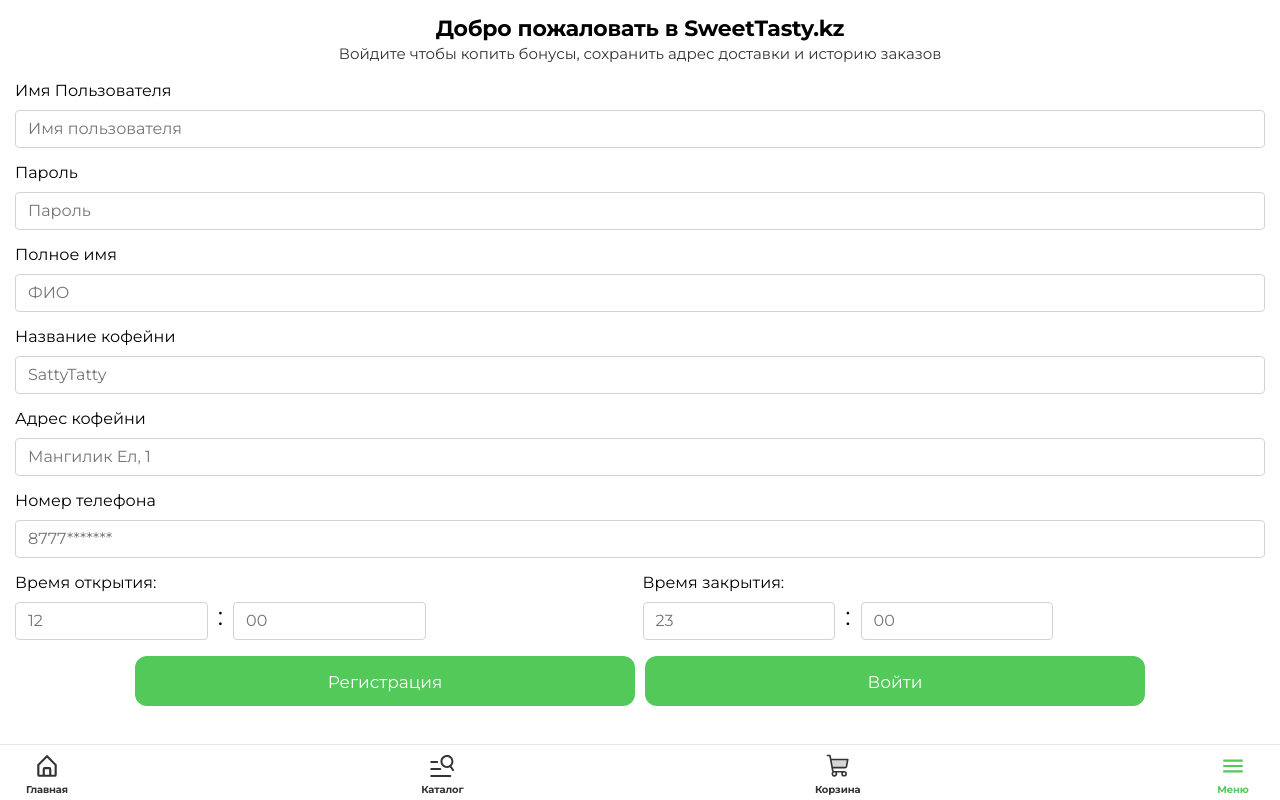
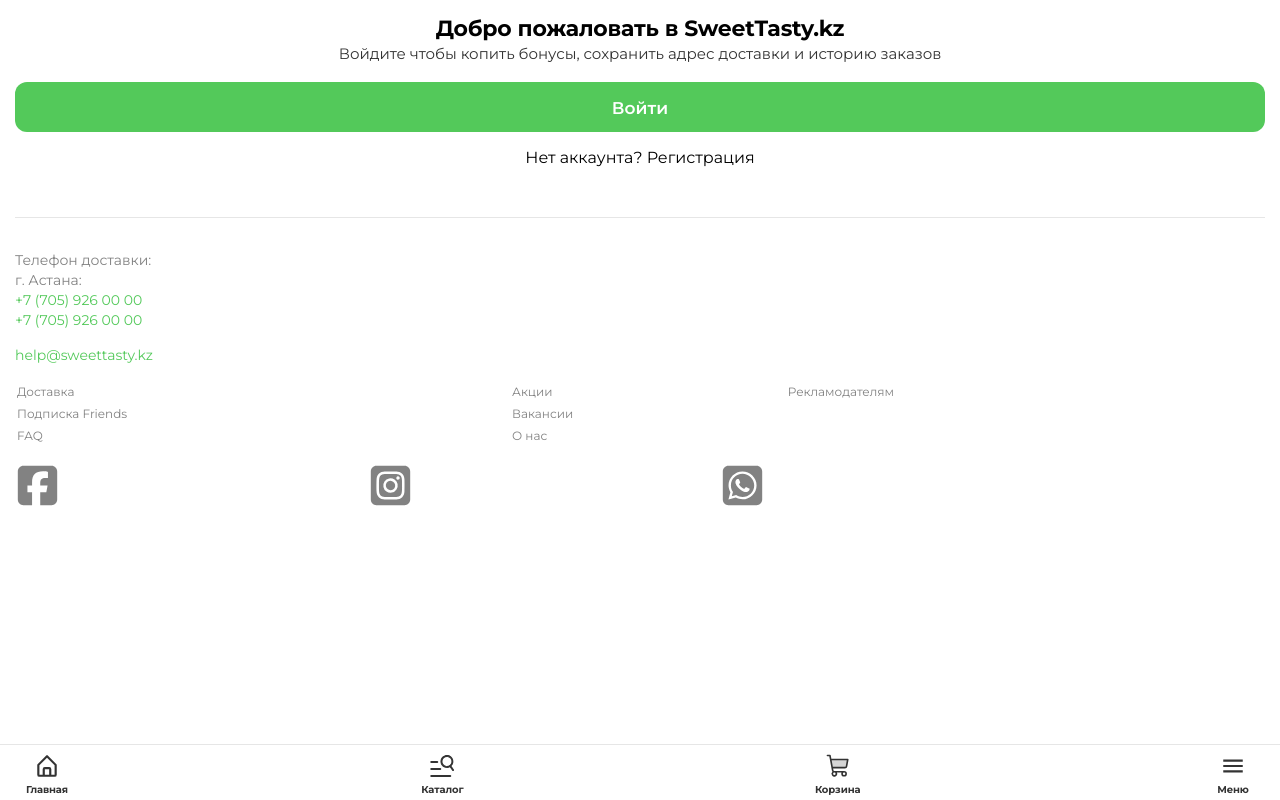
Before and after one commit to AhmarWorld/SweetTasty, a Next.js app: page /profile in a window 1280 px wide. Shown: the top 800 px of the page. Built offline with nearby package versions, Linux system fonts and the light colour scheme.

Commit message:
profilegeo title

```diff
--- a/src/app/components/Nav/Nav.js
+++ b/src/app/components/Nav/Nav.js
@@ -107,7 +107,7 @@
       <NavButtons
         svg={<MdOutlineMenu size={26} color="#333" />}
         text={"Меню"}
-        href={ifToken ? "/profile/main" : "/profile"}
+        href={"/profile/main"}
       />
     </nav>
   );
--- a/src/app/profile/main/main.css
+++ b/src/app/profile/main/main.css
@@ -1,4 +1,4 @@
-.profile-main{
+.profile-main {
   padding: 0 15px;
 
   display: flex;
@@ -8,18 +8,18 @@
   padding-bottom: 50px;
 }
 
-.profile-main h3{
+.profile-main h3 {
   line-height: 1.2;
-    margin-bottom: .5rem;
+  margin-bottom: 0.5rem;
 }
 
-.profile-select{
+.profile-select {
   width: 100%;
   margin-bottom: 1rem;
   border-bottom: 1px solid #dee2e6;
 }
 
-.profile-select ul{
+.profile-select ul {
   display: flex;
   flex-wrap: wrap;
   list-style: none;
@@ -27,7 +27,7 @@
   padding-left: 0;
 }
 
-.resitration-form{
+.resitration-form {
   margin-top: 15px;
   width: 100%;
   display: flex;
@@ -36,11 +36,11 @@
   gap: 15px;
 }
 
-.resitration-form label{
+.resitration-form label {
   width: 100%;
 }
 
-.resitration-form input{
+.resitration-form input {
   width: 100%;
 
   margin-top: 10px;
@@ -48,24 +48,24 @@
   background-clip: padding-box;
   background-color: #e9ecef;
   border: 1px solid #ced4da;
-    border-radius: .25rem;
+  border-radius: 0.25rem;
   color: #495057;
   display: block;
   font-size: 1rem;
   height: calc(2.25rem + 2px);
   line-height: 1.5;
-    padding: .375rem .75rem;
-    transition: border-color .15s ease-in-out,box-shadow .15s ease-in-out;
+  padding: 0.375rem 0.75rem;
+  transition: border-color 0.15s ease-in-out, box-shadow 0.15s ease-in-out;
 }
 
-.resitration-form .work-time{
+.resitration-form .work-time {
   width: 100%;
 
   display: flex;
   gap: 5px;
 }
 
-.open-time div{
+.open-time div {
   width: 66%;
   display: flex;
 
@@ -75,7 +75,7 @@
   gap: 10px;
 }
 
-.close-time div{
+.close-time div {
   width: 66%;
   display: flex;
 
@@ -85,17 +85,25 @@
   gap: 10px;
 }
 
-.open-time div span{
+.open-time div span {
   font-size: 25px;
 }
 
-.close-time div span{
+.close-time div span {
   font-size: 25px;
 }
 
-.profile-change_info{
+.profile-change_info {
   color: rgb(137, 137, 137);
-    margin-top: .25rem;
+  margin-top: 0.25rem;
   font-size: 12px;
   font-weight: 400;
 }
+
+.profile-main_button {
+  border: none;
+  background-color: #f24f4f;
+  color: #fff;
+  padding: 10px 15px;
+  border-radius: 0.25rem;
+}
--- a/src/app/profile/page.js
+++ b/src/app/profile/page.js
@@ -22,6 +22,7 @@
   const [closeHour, setCloseHour] = useState();
   const [closeMinute, setCloseMinute] = useState();
 
+  const [ifReg, setIfReg] = useState(false);
   const regButton = async () => {
     const response = await fetch(
       process.env.NEXT_PUBLIC_SERVER_URL + "/users/register",
@@ -66,13 +67,21 @@
 
   const onChangeUsername = (value, setFunc) => {
     if (!value.includes(" ")) {
+      if (/^[a-zA-Z0-9]+$/.test(value)) {
         setFunc(value);
+      } else if (value === "" && setFunc.length > 0) {
+        setFunc(value);
+      }
     }
   };
 
   const onChangePassword = (value, setFunc) => {
     if (!value.includes(" ")) {
+      if (/^[a-zA-Z0-9]+$/.test(value)) {
         setFunc(value);
+      } else if (value === "" && setFunc.length > 0) {
+        setFunc(value);
+      }
     }
   };
 
@@ -85,6 +94,8 @@
           заказов
         </p>
       </div>
+      {ifReg ? (
+        <>
           <form className="resitration-form">
             <label>
               Имя Пользователя <br />
@@ -205,12 +216,23 @@
               </label>
             </div>
           </form>
-      <div className="profile-buttons">
+          <div className="after_profile-buttons">
             <button onClick={regButton}>Регистрация</button>
-        <button>
-          <Link href="/profile/auth">Войти</Link>
-        </button>
+            <Link href="/profile/auth">
+              Уже есть аккаунт? <u>Войти</u>
+            </Link>
           </div>
+        </>
+      ) : (
+        <div className="pervios_profile-buttons">
+          <Link href="/profile/auth">
+            <button>Войти</button>
+          </Link>
+          <p onClick={() => setIfReg(true)}>
+            Нет аккаунта? <u>Регистрация</u>
+          </p>
+        </div>
+      )}
       <Footer />
     </div>
   );
--- a/src/app/profile/profil.css
+++ b/src/app/profile/profil.css
@@ -1,34 +1,34 @@
-.profile{
+.profile {
   padding: 15px;
 }
 
-.profile-title{
+.profile-title {
   width: 100%;
-    text-align:center;
+  text-align: center;
   display: flex;
   flex-direction: column;
   align-items: center;
   justify-content: space-between;
 }
 
-.profile-title h1{
+.profile-title h1 {
   font-style: normal;
   font-weight: 700;
   text-align: center;
 
   font-size: 22px;
-    letter-spacing: -.22px;
+  letter-spacing: -0.22px;
   line-height: 28px;
 }
 
-.profile-title p{
+.profile-title p {
   color: #333;
   font-size: 15px;
   font-weight: 400;
   line-height: 1.5;
 }
 
-.resitration-form{
+.resitration-form {
   margin-top: 15px;
   width: 100%;
   display: flex;
@@ -37,11 +37,11 @@
   gap: 15px;
 }
 
-.resitration-form label{
+.resitration-form label {
   width: 100%;
 }
 
-.resitration-form input{
+.resitration-form input {
   width: 100%;
 
   margin-top: 10px;
@@ -49,24 +49,24 @@
   background-clip: padding-box;
   background-color: #fff;
   border: 1px solid #ced4da;
-    border-radius: .25rem;
+  border-radius: 0.25rem;
   color: #495057;
   display: block;
   font-size: 1rem;
   height: calc(2.25rem + 2px);
   line-height: 1.5;
-    padding: .375rem .75rem;
-    transition: border-color .15s ease-in-out,box-shadow .15s ease-in-out;
+  padding: 0.375rem 0.75rem;
+  transition: border-color 0.15s ease-in-out, box-shadow 0.15s ease-in-out;
 }
 
-.resitration-form .work-time{
+.resitration-form .work-time {
   width: 100%;
 
   display: flex;
   gap: 5px;
 }
 
-.open-time div{
+.open-time div {
   width: 66%;
   display: flex;
 
@@ -76,7 +76,7 @@
   gap: 10px;
 }
 
-.close-time div{
+.close-time div {
   width: 66%;
   display: flex;
 
@@ -86,15 +86,15 @@
   gap: 10px;
 }
 
-.open-time div span{
+.open-time div span {
   font-size: 25px;
 }
 
-.close-time div span{
+.close-time div span {
   font-size: 25px;
 }
 
-.profile-buttons button{
+.profile-buttons button {
   width: 100%;
   height: 50px;
 
@@ -110,12 +110,12 @@
   padding: 16px 16px;
 }
 
-.profile-buttons button a{
+.profile-buttons button a {
   text-decoration: none;
   color: #fff;
 }
 
-.profile-buttons{
+.profile-buttons {
   width: 100%;
 
   display: flex;
@@ -144,3 +144,71 @@
   width: 40%;
   height: 50px;
 }
+
+.pervios_profile-buttons {
+  width: 100%;
+  display: flex;
+  align-items: center;
+  justify-content: center;
+  flex-direction: column;
+}
+
+.pervios_profile-buttons a {
+  width: 100%;
+}
+
+.pervios_profile-buttons button {
+  width: 100%;
+  height: 50px;
+
+  border-radius: 12px;
+  border: none;
+  background-color: #53c95a;
+
+  color: white;
+  font-weight: 600;
+  font-size: 17px;
+  line-height: normal;
+  margin: 16px 0;
+  padding: 16px 16px;
+}
+
+.pervios_profile-buttons a {
+  color: black;
+}
+
+.pervios_profile-buttons a u {
+  text-decoration: underline;
+}
+
+.after_profile-buttons {
+  width: 100%;
+  display: flex;
+  align-items: center;
+  justify-content: center;
+  flex-direction: column;
+}
+
+.after_profile-buttons button {
+  width: 100%;
+  height: 50px;
+
+  border-radius: 12px;
+  border: none;
+  background-color: #53c95a;
+
+  color: white;
+  font-weight: 600;
+  font-size: 17px;
+  line-height: normal;
+  margin: 16px 0;
+  padding: 16px 16px;
+}
+
+.after_profile-buttons a {
+  color: black;
+}
+
+.after_profile-buttons a u {
+  text-decoration: underline;
+}
```
Also changed, not shown: src/app/components/ProfileGeo/ProfileGeo.css (+6 -3 lines), src/app/components/ProfileGeo/ProfileGeo.js (+3 -27 lines), src/app/profile/main/page.js (+21 -7 lines). Lines whose indentation alone changed are shown as unchanged.
